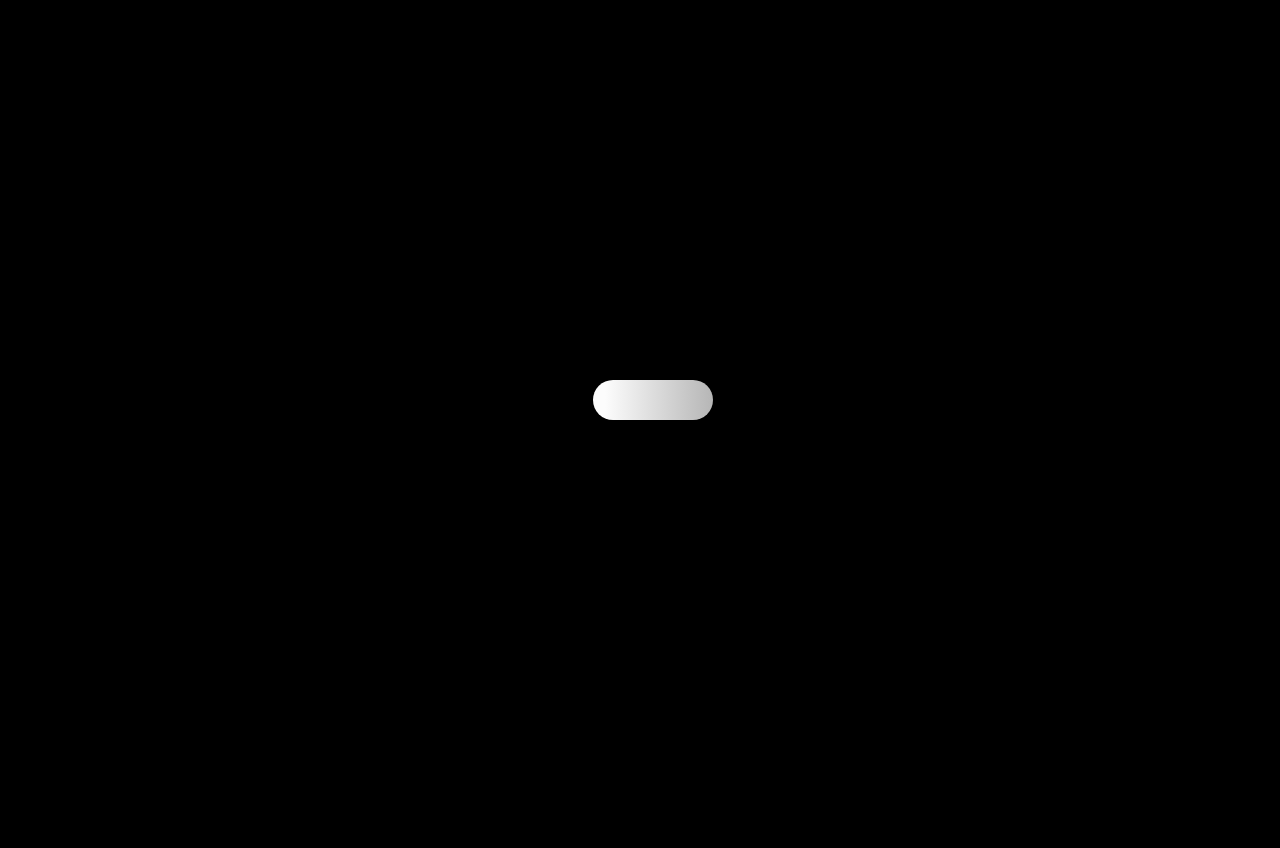
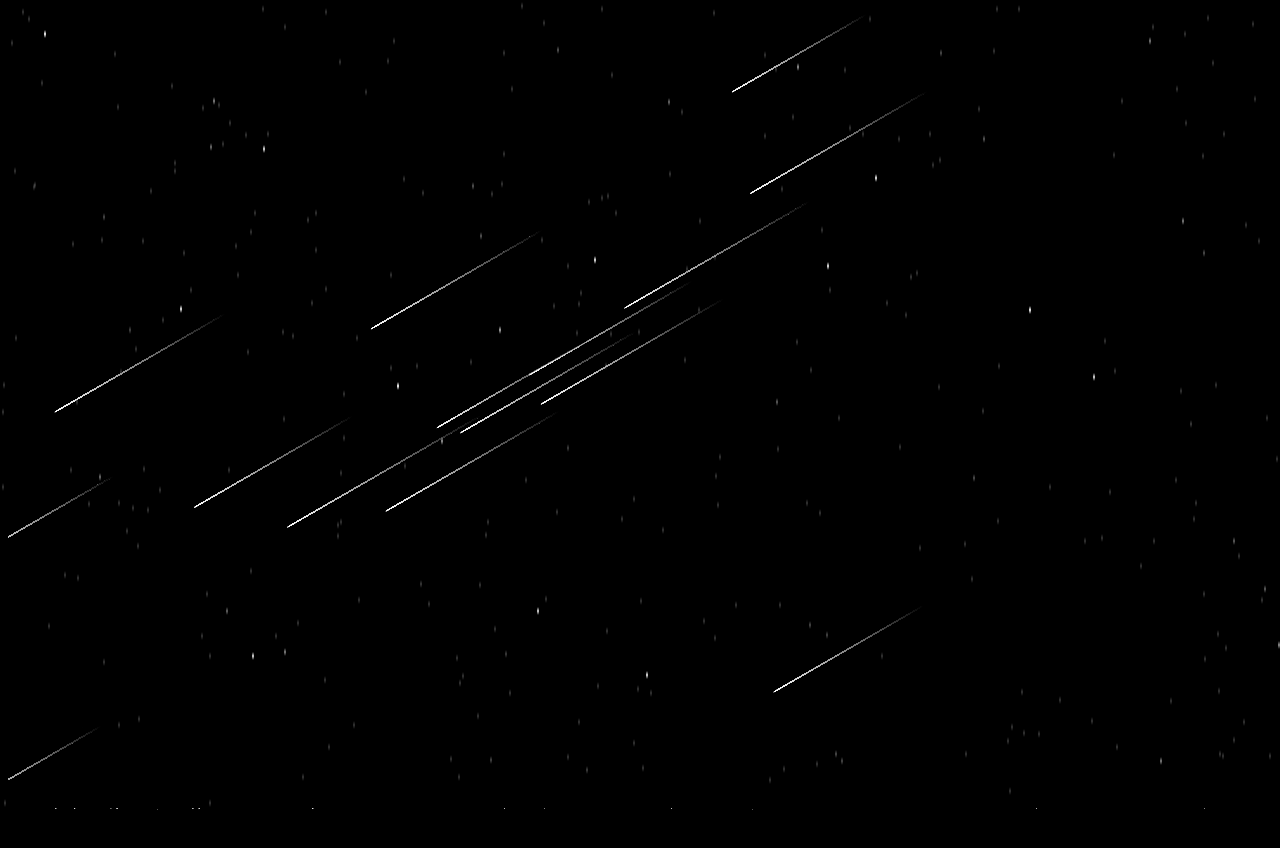
Before and after one commit to 2980504983/Happy-sDay, a plain HTML site: page index.html in a window 1280 px wide. Both pictures are taken after a click on the button 652 px from the left and 400 px from the top of the page. Before the commit the page ends 800 px from the top, so only its background shows below. Drawn offline with Linux system fonts and the light colour scheme.

Commit message:
Add files via upload

```diff
--- a/index.html
+++ b/index.html
@@ -8,10 +8,9 @@
     <title>Welcome</title>
     <style>
         #background{
-            background-repeat: no-repeat;
-            background-attachment: fixed;
             background-size: 100% 100%;
             background-color: black;
+            overflow: hidden;
         }
         #button{
             width: 9em;
@@ -26,23 +25,169 @@
             border-radius: 40px;
             cursor: pointer;
             transition: 1s;
-
-
         }
         #button:hover{
-            box-shadow: 0 0 1000px rgb(253, 255, 224);
+            box-shadow: 0 0 1000px rgb(252, 255, 214);
+        }
+        .star{
+            position:absolute;
+            width: 0;
+            height: 0;
+            opacity: 0.2;
+            border: 0.5px solid transparent;
+            border-bottom: 4px solid #fff;
+            animation:flash 2s infinite linear;
+        }
+        .star::before{
+            content:"";
+            position: absolute;
+            left: -1px;
+            top: 4px;
+            border: 0.5px solid;
+            border-top: 4px solid #fff;
+        }
+        @keyframes flash{
+            20%{
+                opacity: 0.2;
+            }
+            40%{
+                opacity: 0.5;
+            }
+            60%{
+                opacity: 1;
+            }
+            80%{
+                opacity: 0.5;
+            }
+            100%{
+                opacity: 0.2;
+            }
+
         }
     </style>
 </head>
 
 <body id="background">
     <div>
-        <button id="button">
+        <button id="button" onclick=bb()>
 
         </button>
     </div>
+    <canvas id="Meteor">
+
+    </canvas>
     <script>
-        function click(){
+        function bb(){
+            var starCount = 300;
+            console.log('click可触发')
+            function startInit(){
+                var bg=document.querySelector("body");
+                console.log('startInit可触发')
+                for(var i=0; i<starCount; i++){
+                    var star=document.createElement("div");
+                    star.classList.add("star");
+                    bg.appendChild(star);
+                }
+            }
+            function starPosition(){
+                var stars=document.querySelectorAll(".star");
+                for(var i=0;i<starCount;i++){
+                    stars[i].style.left=Math.random()*window.innerWidth+"px";
+                    stars[i].style.top=Math.random()*window.innerHeight+"px";
+                    stars[i].style.animationDelay=Math.random()*10+"s";
+                }
+            }
+            function init(){
+                var Meteor = document.getElementById("Meteor");
+                Meteor.width=window.innerWidth;
+                Meteor.height=window.innerWidth;
+                context=Meteor.getContext('2d');
+            }
+            function MeteorRain(){
+                this.x=Math.random()*window.innerWidth;
+                this.y=Math.random()*window.innerHeight;
+                this.lenght=Math.ceil(Math.random()*80+150);
+                this.angle=30;
+                this.cos=Math.cos((this.angle*3.14)/180);
+                this.sin=Math.sin((this.angle*3.14)/180);
+                this.width=this.lenght*this.cos;
+                this.height=this.lenght*this.sin;
+                this.speed=Math.ceil(Math.random()+0.5);
+                this.shifting_x=this.speed*this.cos;
+                this.shifting_y=this.speed*this.sin;
+
+                this.countPos=function(){
+                    this.x=this.x-this.shifting_x;
+                    this.y=this.y+this.shifting_y;
+                };
+                this.draw=function(){
+                    context.save();
+                    context.beginPath();
+                    context.lineWidth=1;
+                    context.globalAlpha=this.alpha;
+                    var line=context.createLinearGradient(
+                        this.x,
+                        this.y,
+                        this.x+this.width,
+                        this.y-this.height
+                    );
+                    line.addColorStop(0,"white");
+                    line.addColorStop(0.5,"grey");
+                    line.addColorStop(1.0,"black");
+                    context.strokeStyle=line;
+                    context.moveTo(this.x, this.y);
+                    context.lineTo(this.x+this.width, this.y-this.height);
+                    context.closePath();
+                    context.stroke();
+                    context.restore();
+                };
+                this.move=function(){
+                    var x=this.x + this.width - this.shifting_x;
+                    var y=this.y - this.height + this.shifting_y;
+                    context.clearRect(
+                        x-3,
+                        y-3,
+                        this.shifting_x+5,
+                        this.shifting_y+5
+                    );
+                    this.countPos();
+                    this.alpha-=0.002;
+                    this.draw();
+                };
+            }
+
+            function playRains(){
+                for(var n=0;n<rainCount;n++){
+                    var rain = rains[n];
+                    rain.move();
+                    if(rain.y>window.innerHeight){
+                        context.clearRect(
+                            rain.x,
+                            rain.y-rain.height,
+                            rain.width,
+                            rain.height
+                        );
+                        rains[n]=new MeteorRain();
+                    }
+                }
+                setTimeout(playRains, 2);
+            }
+            var rainCount=20;
+            var rains=new Array();
+            init();
+            startInit();
+            starPosition();
+            for(var i=0;i<rainCount;i++){
+                var rain=new MeteorRain();
+                rain.draw();
+                rains.push(rain);
+            }
+            playRains();
+
+            // 关闭按钮
+            var button = document.getElementById("button")
+            button.style.display = "none";
+
 
         }
     </script>
```
